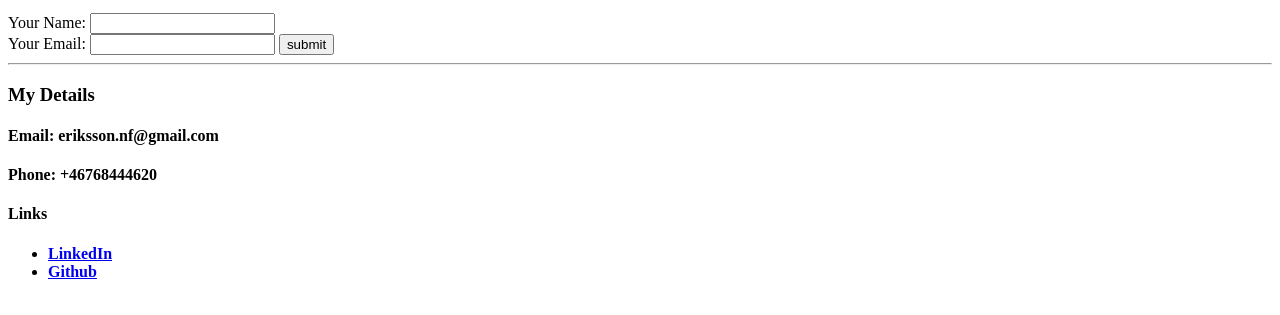
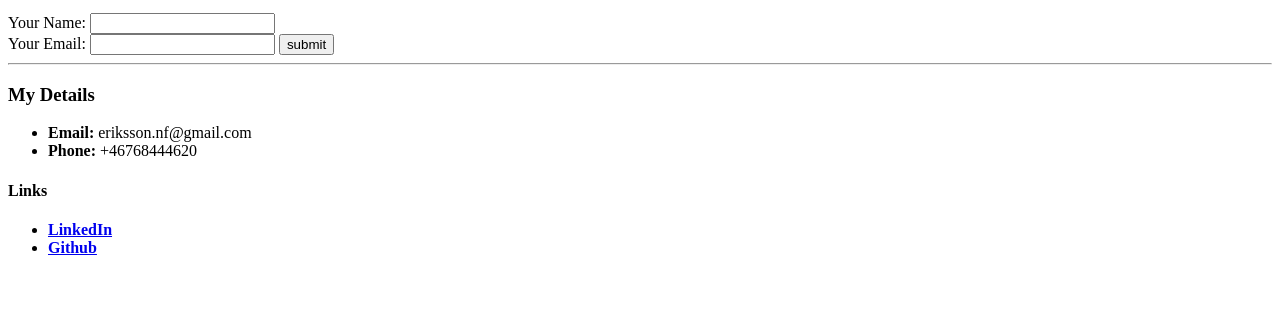
Before and after one commit to ErikssonF/Portfolio, a plain HTML site: page contact.html in a window 1280 px wide. Shown: the part 101-416 px from the top of the page. Drawn offline with Linux system fonts and the light colour scheme.

```diff
--- a/contact.html
+++ b/contact.html
@@ -7,8 +7,6 @@
 </head>
 
 <body>
-
-
 
   <h1>Contact me!</h1>
   <p>Enter your details below and I'll reach out</p>
@@ -26,8 +24,10 @@
 
   <h3>My Details</h3>
 
-  <h4>Email: eriksson.nf@gmail.com</h4>
-  <h4>Phone: +46768444620</h4>
+  <ul>
+    <li><strong>Email:</strong> eriksson.nf@gmail.com</li>
+    <li><strong>Phone: </strong>+46768444620</li>
+  </ul>
 
   <h4>Links</h4>
   <ul>
```
Also changed, not shown: test.html (added, +11 -0 lines).
